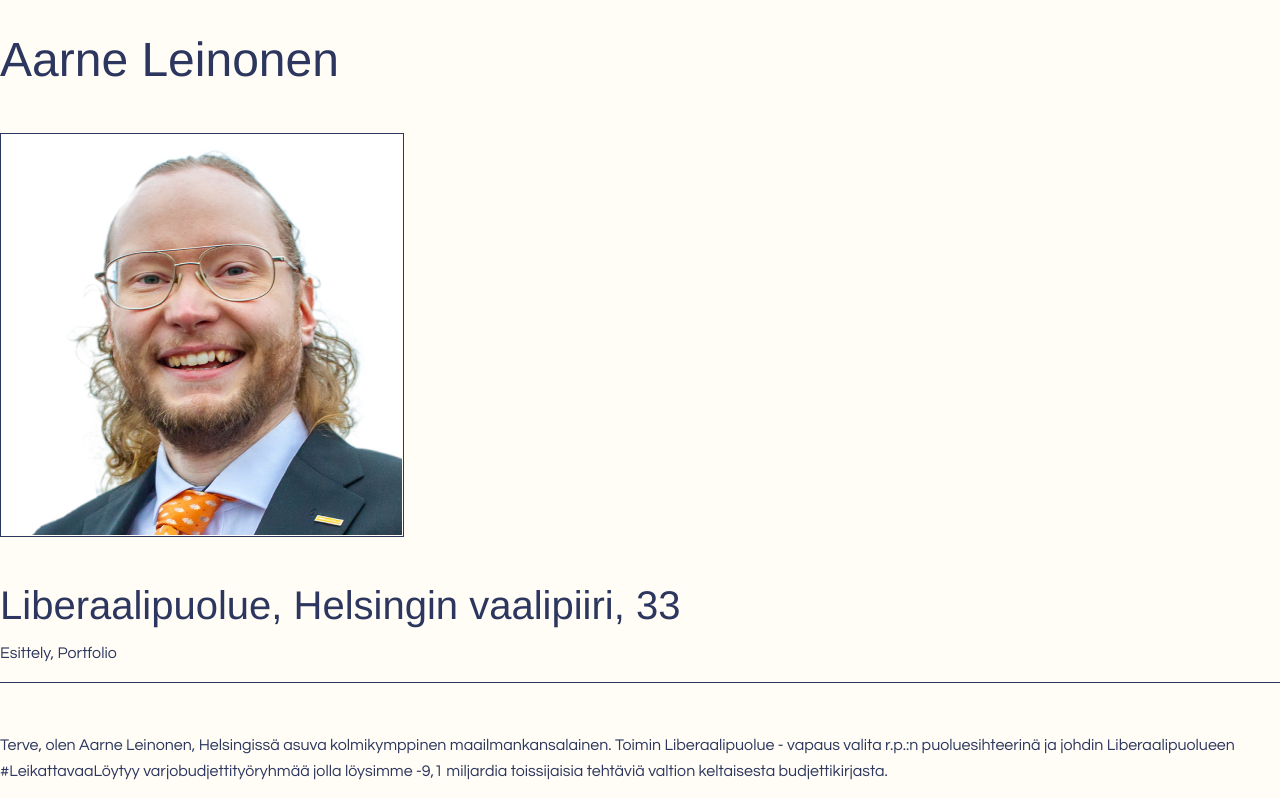
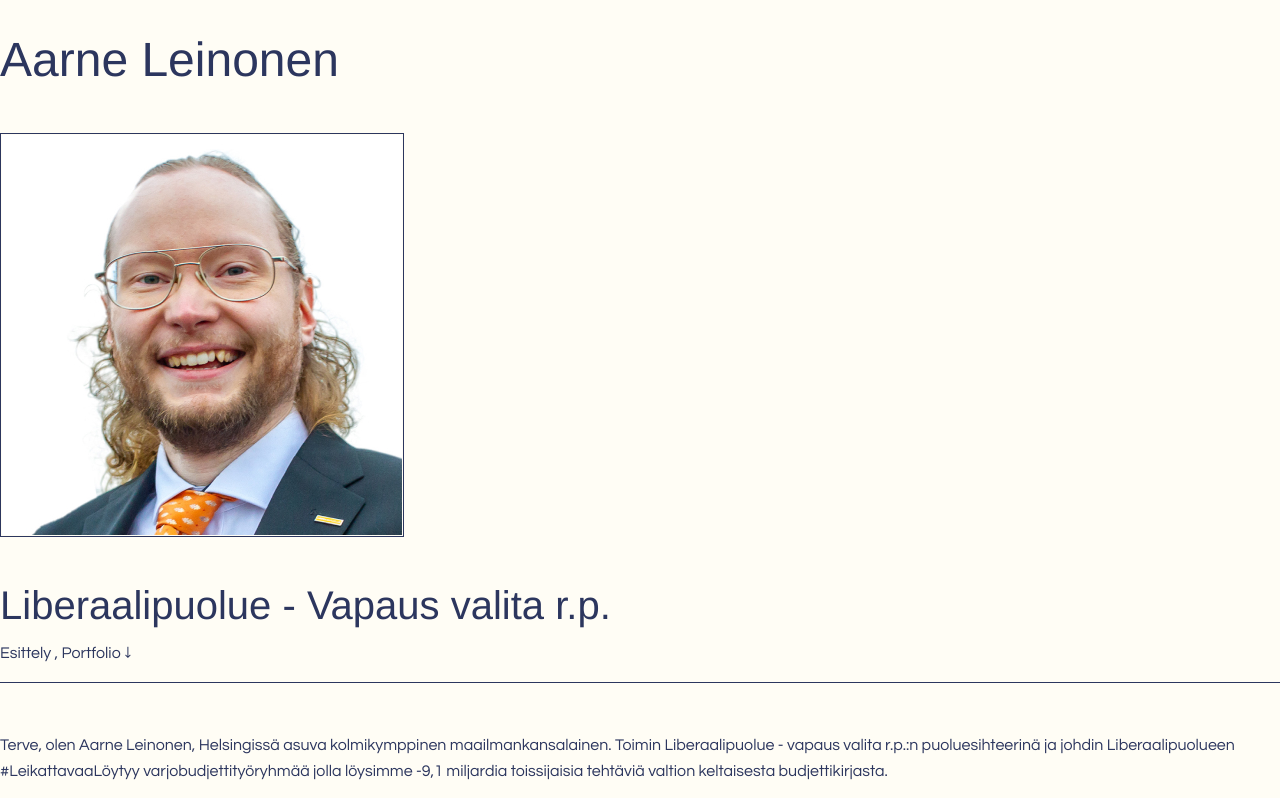
Before and after one commit to Koivisto/Koivisto.github.io, a plain HTML site: page index.html in a window 1280 px wide. Shown: the top 798 px of the page. Drawn offline with nearby package versions, Linux system fonts and the light colour scheme.

Commit message:
Otsikkoja korjailtu

```diff
--- a/index.html
+++ b/index.html
@@ -39,9 +39,9 @@
 		<div class="large-8 small-12 columns small-centered">
 			<h1>Aarne Leinonen</h1>
 			<img class="frame" src="media/Aarne_Leinonen_400px.jpg"/>
-			<h2>Liberaalipuolue, Helsingin vaalipiiri, 33</h2>
+			<h2>Liberaalipuolue - Vapaus valita r.p.</h2>
 			<div class="divider">
-				<p><a href="#esittely">Esittely</a>, <a href="#portfolio">Portfolio</a></p>
+				<p><a href="#esittely">Esittely </a>, <a href="#portfolio">Portfolio ↓</a></p>
 			</div>
 
 		</div>
@@ -188,7 +188,7 @@
 						<li>Politiikkaa tuotan myös <a href="https://www.facebook.com/aarne.leinonen.lib/" target="_blank">Facebookkiin</a>.</li>
 					</ul>
 				</p>
-				<p><em>Sivua päivitetty viimeksi 2023-03-19</em></p>
+				<p><em>Sivua päivitetty viimeksi 2024-05-09</em></p>
 			</footer>
 			<img class="frame" src="media/socialmediabanner.jpg"/>
 		</div>
```
